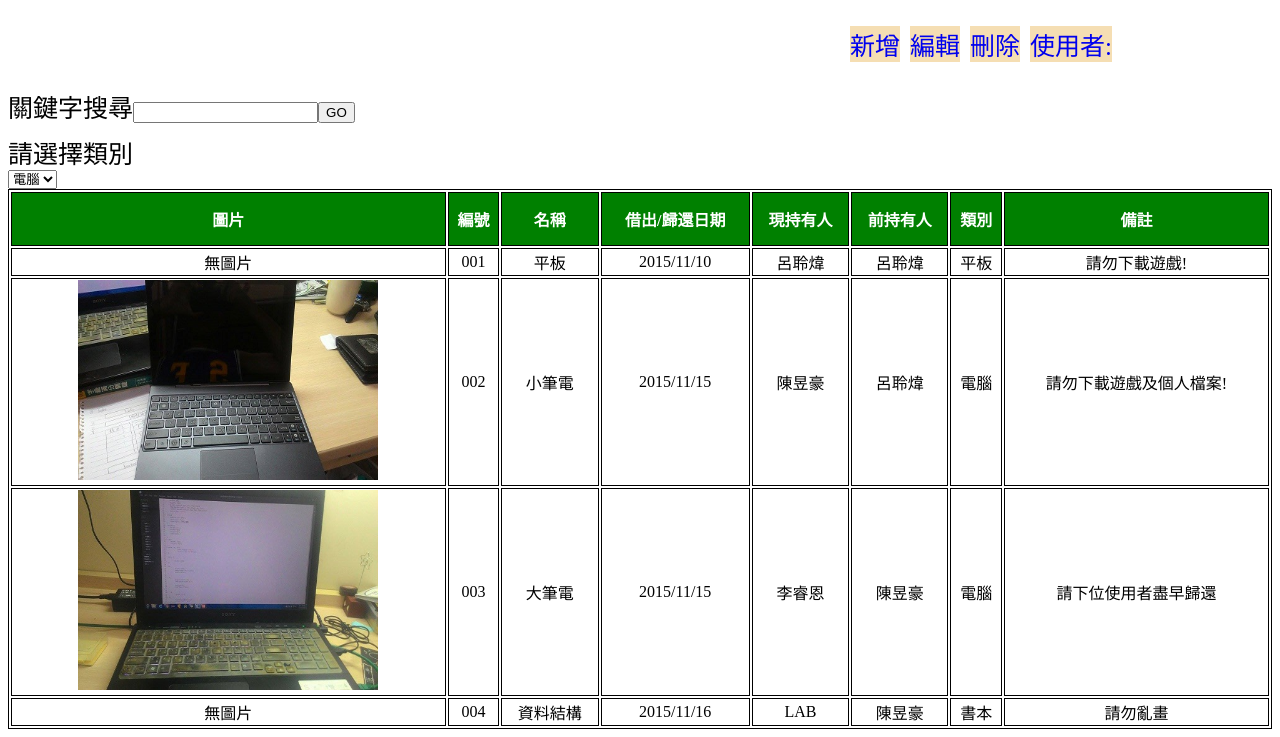
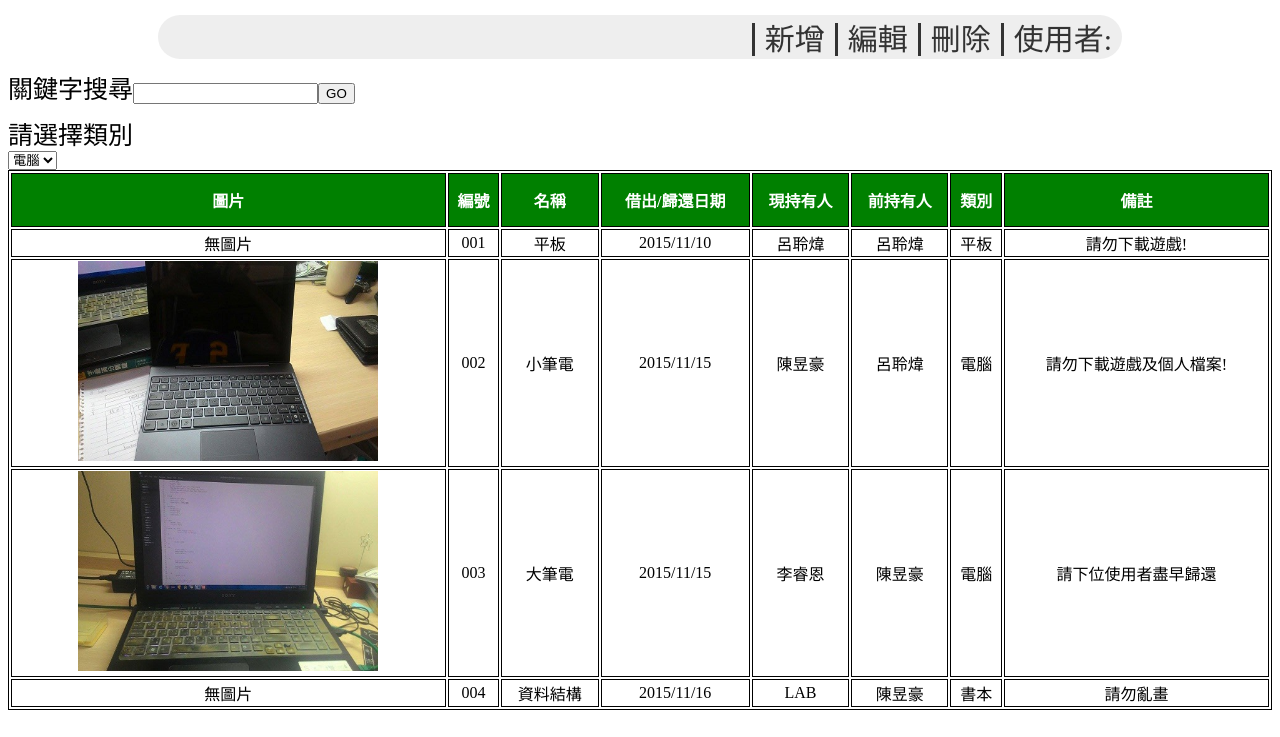
Before and after one commit to channing333/MidProj, a PHP site: page /html/Index.html in a window 1280 px wide. Shown: the part 85-822 px from the top of the page. After the commit the page ends 795 px from the top, so only its background shows below. Run offline with PHP 8.4, Linux system fonts and the light colour scheme.

Commit message:
21:53 修改Index.css

```diff
--- a/css/Index.css
+++ b/css/Index.css
@@ -15,12 +15,20 @@
 	font-size: 25px;
 	font-family: 微軟正黑體;
 }
+.funcRow{
+    margin-left: 150px;
+    margin-right: 150px;
+    overflow: hidden;
+    background-color: #EEEEEE;
+    border-radius: 33px 33px 33px 33px;
+}
+.func{
+    float: right;
+}
 .image{
     width: 300px;
     height: 200px;
-
 }
-
 
 table, td, th {
             text-align: center;
@@ -38,24 +46,20 @@ th {
         color: white;
 }
 
-ul{
-        margin-right: 150px;
-        list-style-type: none;
-
-        padding: 0;
-        overflow: hidden;
+a {
+    padding-left: 10px;
+    text-decoration:none;
+    text-align: center;
+    width: auto;
+    height: 45px;
+    font-size: 30px;
+    color: #333333;
+    padding-right: 10px;
+    border-left-style: solid;
 }
-
-li {
-        float: right;
-}
-a{
-        margin-right: 10px;
-        text-decoration:none;
-        text-align: center;
-        display: block;
-        width: auto;
-        background-color: #F5DEB3;
+a:hover{
+    color: #FFFFFF;
+    background-color: #000000;
 }
 
 .colorF5DEB3{background-color: #F5DEB3;}
--- a/html/Index.html
+++ b/html/Index.html
@@ -3,7 +3,7 @@
 <head>
 	<meta charset="utf-8">
     <link rel="stylesheet" href="../css/Index.css">
-
+    <script type="text/javascript" src="../js/func.js"></script>
 	<style>
 
     </style>
@@ -13,14 +13,14 @@
 </head>
 <body>
    <div class="header colorF5DEB3 font">實驗室財產管理系統</div>
-   <ul>
-     <div class="font">
-          <li><a href="Login.html">使用者:</a></li>
-          <li><a href="#刪除">刪除</a></li>
-          <li><a href="#編輯">編輯</a></li>
-          <li><a href="add.html">新增</a></li>
-      </div>
-   </ul>
+   <div class="funcRow">
+         <div class="func"><a href="Login.html">使用者:</a></div>
+         <div class="func"><a href="Login.html">刪除</a></div>
+         <div class="func"><a href="Login.html">編輯</a></div>
+         <div class="func"><a href="Login.html">新增</a></div>
+    </div>
+
+
    <div class="font">關鍵字搜尋<input type="text" name="target"><input type="button" value="GO"></div>
    <div class="font">請選擇類別</div>
    <select>
```
